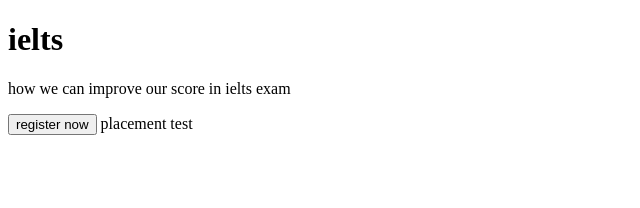
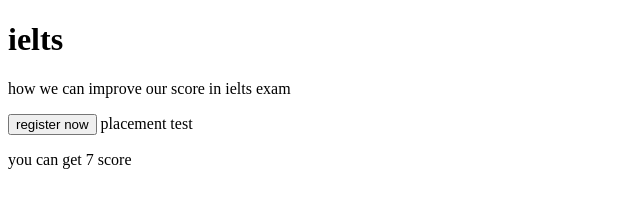
Before and after one commit to maryam-kh-am/practice, a plain HTML site: page index.html in a window 1280 px wide. Shown: the whole page, without its empty margins (0-640 px from the left). Drawn offline with Linux system fonts and the light colour scheme.

Commit message:
i added paragraph about bandscore

```diff
--- a/index.html
+++ b/index.html
@@ -10,5 +10,6 @@
     <p>how we can improve our score in ielts exam</p>
    <button>register now</button>
     <span>placement test</span>
+    <p>you can get 7 score</p>
 </body>
 </html>
```
